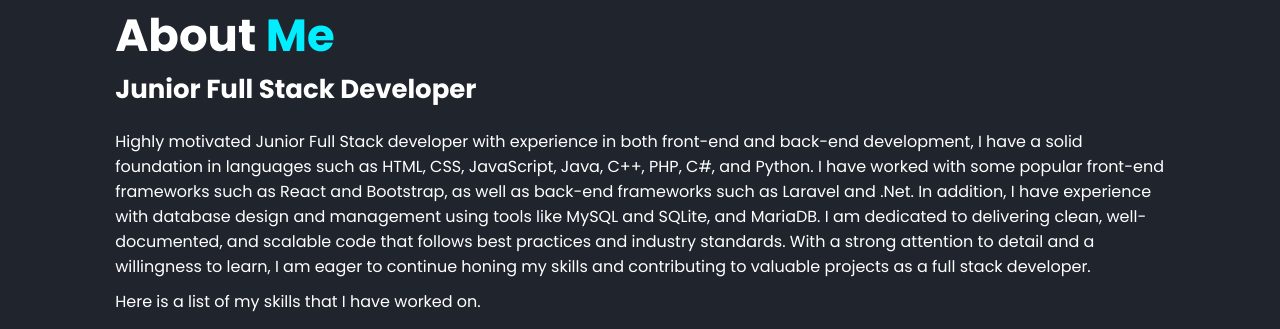
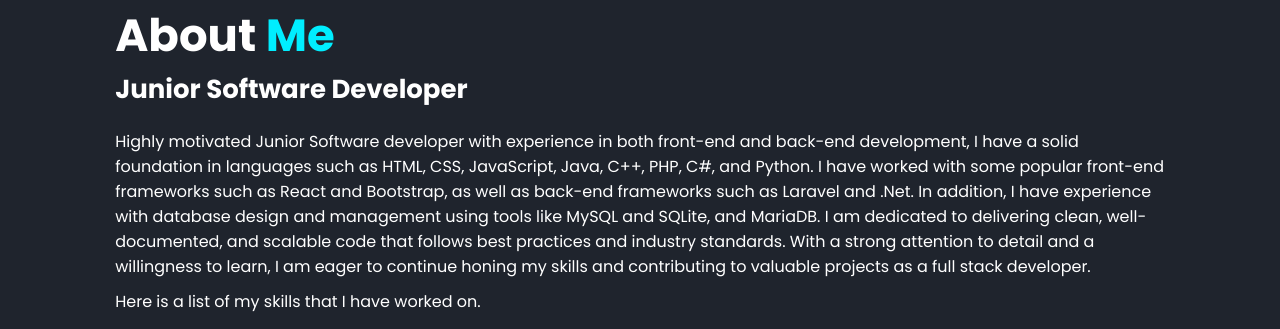
Before and after one commit to AbelBerhe/AbelBerhe.github.io, a plain HTML site: page index.html in a window 1280 px wide. Shown: the part 898-1227 px from the top of the page. Drawn offline with nearby package versions, Linux system fonts and the light colour scheme; a web font is replaced by a local one.

Commit message:
name updated

```diff
--- a/index.html
+++ b/index.html
@@ -49,8 +49,8 @@
     <section class="about" id="about">
         <div class="about-content">
             <h2 class="heading">About <span style="color: #0ef;">Me</span></h2>
-            <h3>Junior Full Stack Developer</h3>
-            <p>Highly motivated Junior Full Stack developer with experience in both front-end and back-end development, I have a solid foundation in languages such as HTML, CSS, JavaScript, Java, C++, PHP, C#, and Python. I have worked with some popular front-end frameworks such as React and Bootstrap, as well as back-end frameworks such as Laravel and .Net. In addition, I have experience with database design and management using tools like MySQL and SQLite, and MariaDB. I am dedicated to delivering clean, well-documented, and scalable code that follows best practices and industry standards. With a strong attention to detail and a willingness to learn, I am eager to continue honing my skills and contributing to valuable projects as a full stack developer.</p>
+            <h3>Junior Software Developer</h3>
+            <p>Highly motivated Junior Software developer with experience in both front-end and back-end development, I have a solid foundation in languages such as HTML, CSS, JavaScript, Java, C++, PHP, C#, and Python. I have worked with some popular front-end frameworks such as React and Bootstrap, as well as back-end frameworks such as Laravel and .Net. In addition, I have experience with database design and management using tools like MySQL and SQLite, and MariaDB. I am dedicated to delivering clean, well-documented, and scalable code that follows best practices and industry standards. With a strong attention to detail and a willingness to learn, I am eager to continue honing my skills and contributing to valuable projects as a full stack developer.</p>
             <p style="margin-top: 10px;">Here is a list of my skills that I have worked on.</p>
         </div>
         <div class="row">
@@ -276,7 +276,7 @@
     <script src="https://cdn.jsdelivr.net/npm/typed.js@2.0.12"></script>
     <script>
         var typed = new Typed(".bio", {
-            strings: ["Abel Berhe","Junior Developer"],
+            strings: ["Abel Berhe","Junior Software Developer"],
             typeSpeed: 50,
             backSpeed: 50,
             loop: true,
```
